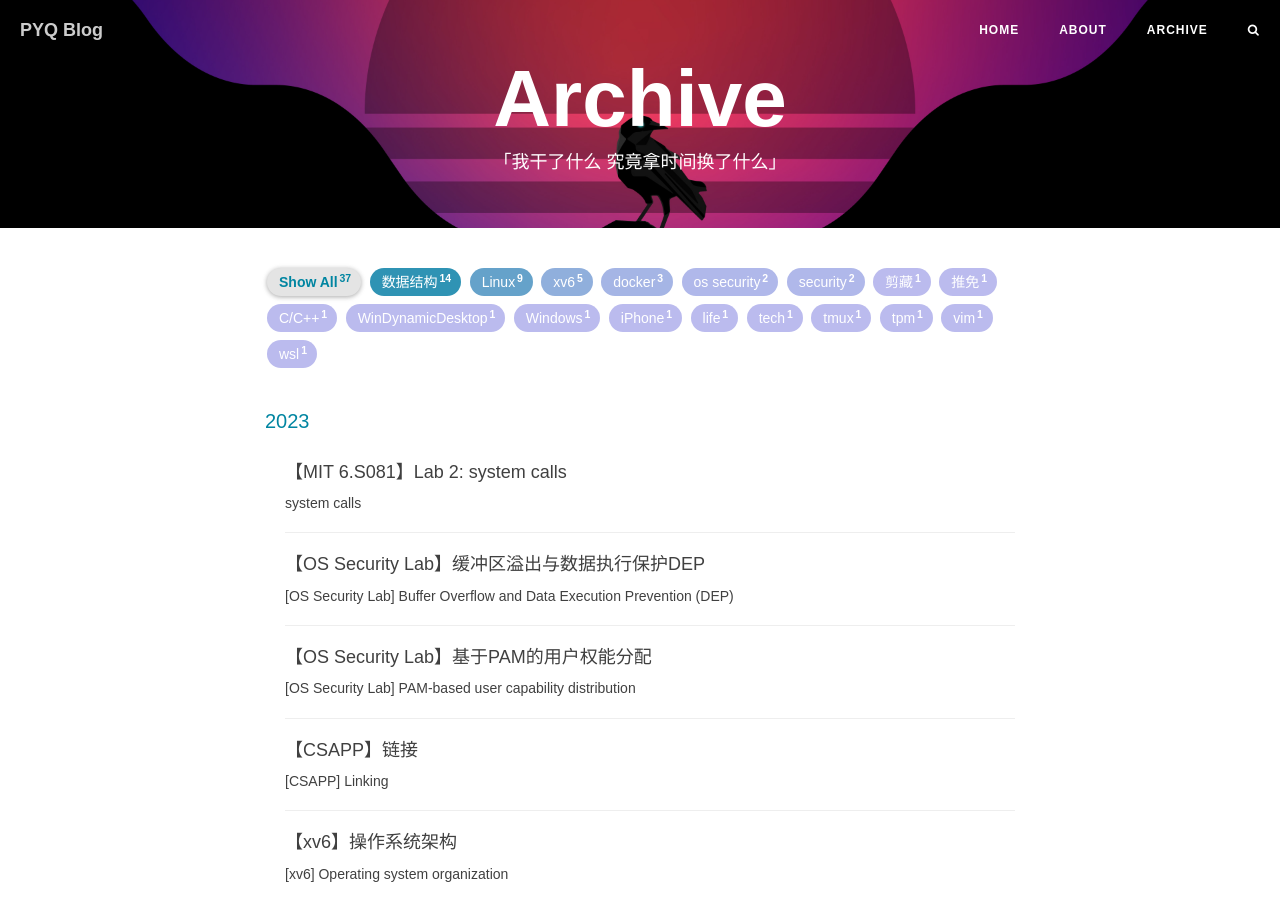
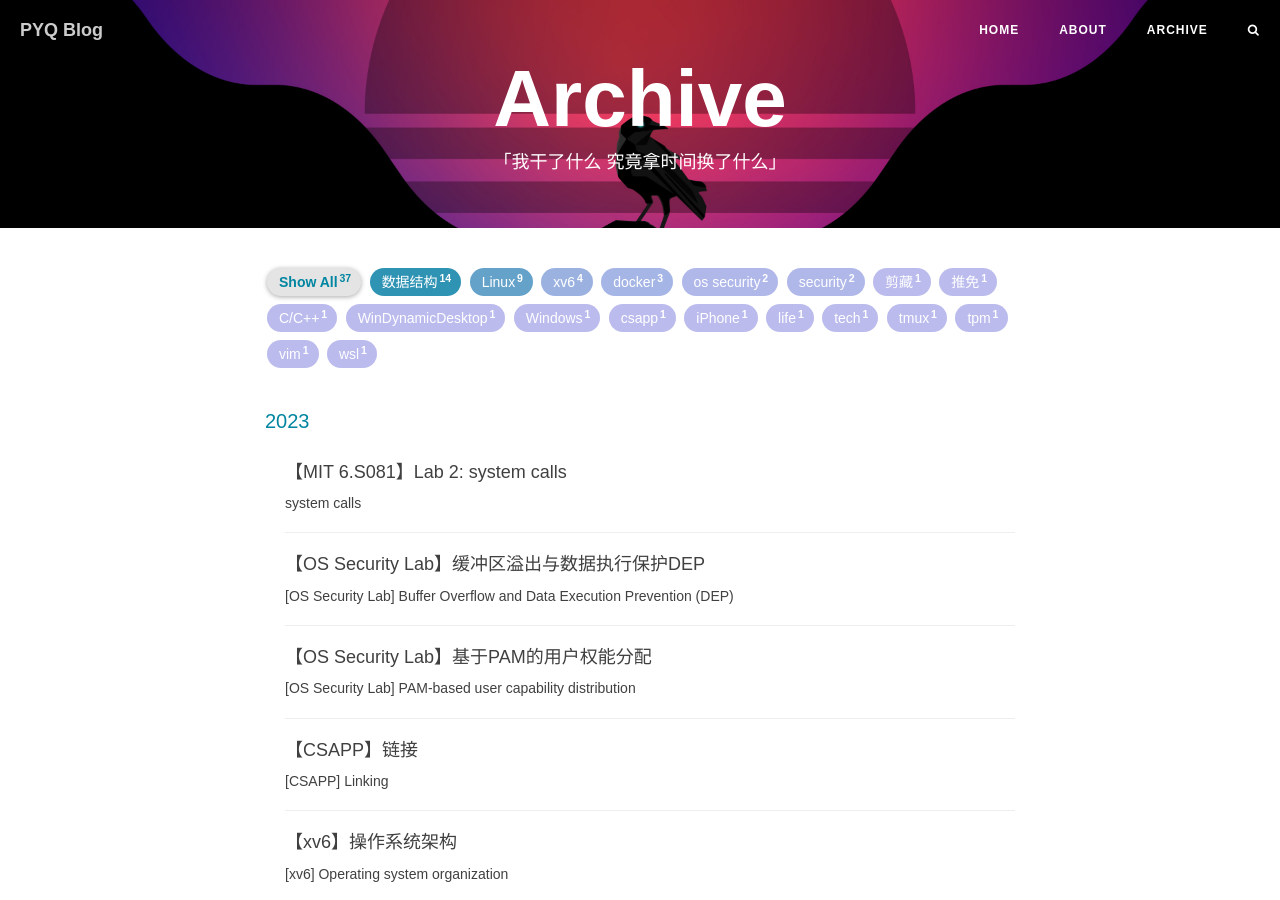
Before and after one commit to peng-yq/peng-yq.github.io, a Jekyll site: the page built from archive.html, in a window 1280 px wide and 900 px high. Built offline with Jekyll 4.4.1, drawn with Linux system fonts in a browser that asks for light colours; nearby versions of some CDN libraries; comment, search, counter and statistics services are not loaded.

Commit message:
Update 2023-04-11-linking.md

```diff
--- a/_posts/2023-04-11-linking.md
+++ b/_posts/2023-04-11-linking.md
@@ -7,7 +7,7 @@ header-mask: 0.3
 mathjax: true
 catalog: true
 tags:
-  - xv6
+  - csapp
 ---
 
 ## Introduction
```
